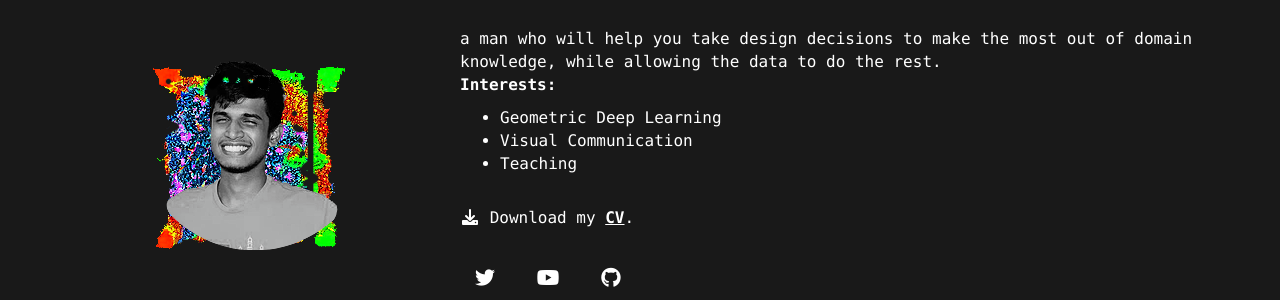
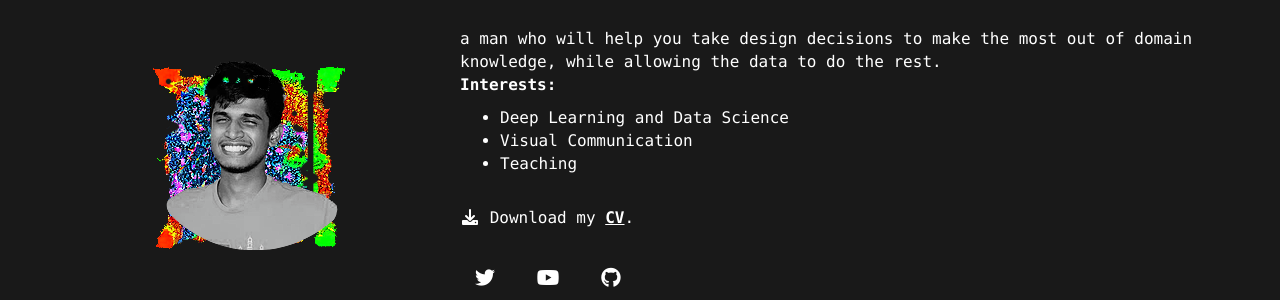
Before and after one commit to kartikchincholikar/kartikchincholikar.github.io, a Jekyll site: the page built from _posts/2014-07-17-Simulations in Statistical Learning Theory.markdown, in a window 1280 px wide and 900 px high. Shown: the part 142-442 px from the top of the window. Built offline with Jekyll 4.4.1, drawn with Linux system fonts in a browser that asks for light colours.

Commit message:
Update header.html

```diff
--- a/_includes/header.html
+++ b/_includes/header.html
@@ -10,7 +10,7 @@
         <p style="text-align:left">a man who will help you take design decisions to make the most out of domain knowledge, while allowing the data to do the rest.<br>
           <b>Interests:</b><br>
           <ul>
-            <li>Geometric Deep Learning</li>
+            <li>Deep Learning and Data Science</li>
             <li>Visual Communication</li>
             <li>Teaching</li>
           </ul>
```
